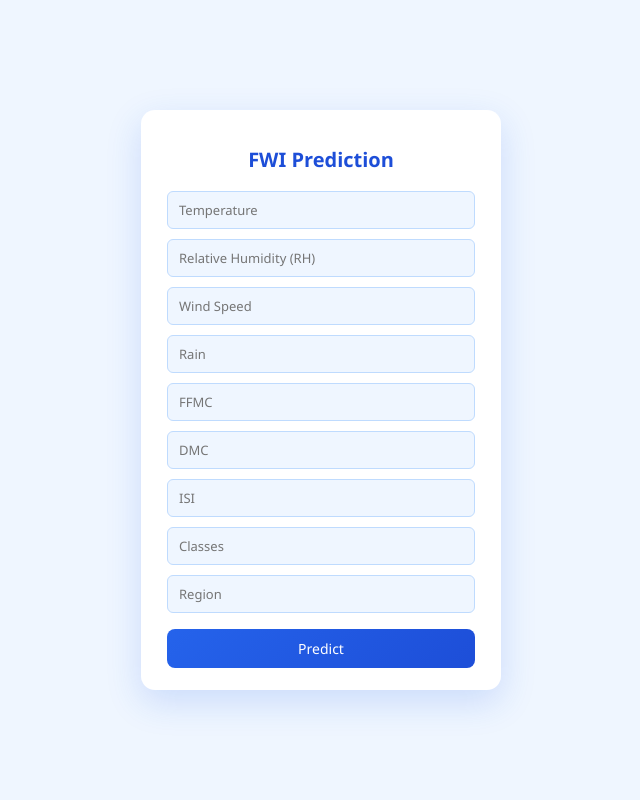
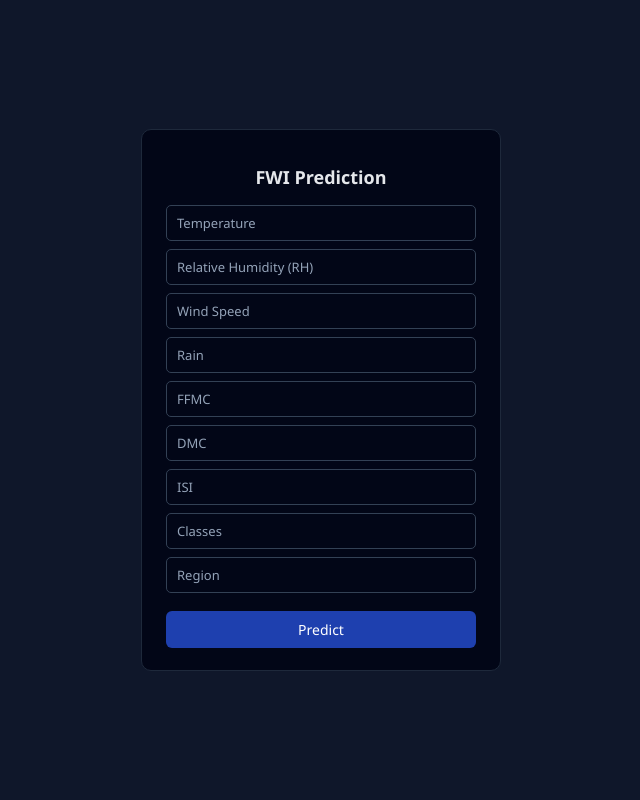
Before and after one commit to RohanJha2410/testForestFires, a Flask app: page /predictdata in a window 1280 px wide. Shown: the whole page, without its empty margins (319-959 px from the left). Run offline with Flask 3, Linux system fonts and the light colour scheme; parts of the project's set-up code (start-up, migrations or seed data) failed here and were passed over.

Commit message:
ui updation

```diff
--- a/templates/home.html
+++ b/templates/home.html
@@ -15,68 +15,75 @@
             display: flex;
             justify-content: center;
             align-items: center;
-            background: #eff6ff;
+            background: #0f172a;
             margin: 0;
         }
 
         .login {
-            background: #ffffff;
-            padding: 22px 26px;
+            background: #020617;
+            padding: 22px 24px;
             width: 360px;
-            border-radius: 14px;
-            box-shadow: 0 12px 35px rgba(37, 99, 235, 0.18);
+            border-radius: 10px;
+            border: 1px solid #1e293b;
         }
 
         .login h1 {
             text-align: center;
-            margin-bottom: 18px;
-            font-size: 20px;
-            color: #1d4ed8;
+            margin-bottom: 16px;
+            font-size: 18px;
+            font-weight: 600;
+            color: #e5e7eb;
         }
 
         form {
             display: flex;
             flex-direction: column;
-            gap: 10px;
+            gap: 8px;
         }
 
         .login input {
             width: 100%;
-            padding: 9px 11px;
-            border-radius: 6px;
-            border: 1px solid #bfdbfe;
+            padding: 8px 10px;
+            border-radius: 5px;
+            border: 1px solid #334155;
             font-size: 13px;
+            background: #020617;
+            color: #e5e7eb;
             outline: none;
-            background: #eff6ff;
-            transition: all 0.2s ease;
+        }
+
+        .login input::placeholder {
+            color: #94a3b8;
         }
 
         .login input:focus {
-            border-color: #2563eb;
-            box-shadow: 0 0 0 2px rgba(37, 99, 235, 0.15);
-            background: #ffffff;
+            border-color: #3b82f6;
         }
 
         .login button {
-            margin-top: 6px;
-            padding: 10px;
-            background: linear-gradient(135deg, #2563eb, #1d4ed8);
-            color: white;
+            margin-top: 10px;
+            padding: 9px;
+            background: #1e40af;
+            color: #ffffff;
             border: none;
-            border-radius: 8px;
+            border-radius: 6px;
             font-size: 14px;
             cursor: pointer;
         }
 
+        .login button:hover {
+            background: #1d4ed8;
+        }
+
         .result {
-            margin-top: 14px;
-            padding: 10px;
-            border-radius: 8px;
-            background: #dbeafe;
+            margin-top: 12px;
+            padding: 9px;
+            border-radius: 6px;
+            background: #020617;
+            border: 1px solid #334155;
             text-align: center;
-            font-size: 14px;
-            color: #1e3a8a;
-            font-weight: 500;
+            font-size: 13px;
+            color: #e5e7eb;
         }
     </style>
 </head>
@@ -101,7 +108,7 @@
 
         {% if results %}
         <div class="result">
-           The FWI Prediction is: {{ results }}
+            The FWI Prediction is: {{ results }}
         </div>
         {% endif %}
     </div>
```
